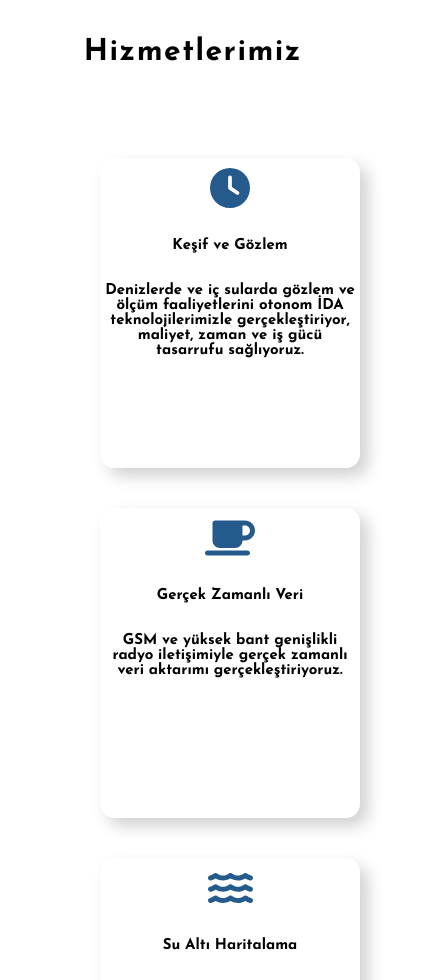
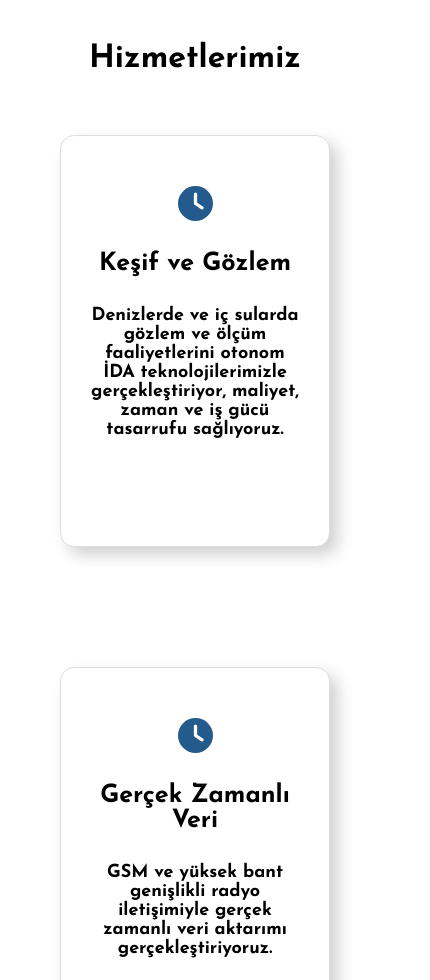
Before and after one commit to FezariTech/web, a React (Create React App) app: page / in a window 390 px wide. Shown: the part 1020-2000 px from the top of the page, 430 px wide, since content can reach past the window. Built offline with nearby package versions, Linux system fonts and the light colour scheme.

Commit message:
07.06.2023  web updated

```diff
--- a/src/App.css
+++ b/src/App.css
@@ -10,7 +10,7 @@
 }
 
 body {
-  width: 98.9vw;
+  width:100vw;
   height: 100vh;
 }
 
@@ -36,6 +36,9 @@ body {
 
 
 
+
+
+
 /*
 @media only screen and (max-width: 1000px) {
   body {
--- a/src/components/Footer.jsx
+++ b/src/components/Footer.jsx
@@ -16,6 +16,8 @@ function Footer() {
         <li><a href='#services'>Hizmetlerimiz</a></li>
         <li><a href='#contact'>İletişim</a></li>
       </ul>
+      <h5>Email: info@fezaritech.com </h5>
+
 
       <p class="copyright">
         &copy; 2023 | Tüm hakları saklıdır.
--- a/src/components/Navbar.jsx
+++ b/src/components/Navbar.jsx
@@ -11,7 +11,9 @@ function Navbar() {
   return (
 <nav className="navbar">
   <div id="logo">
-    <h3 className='logo'><a href="/">FezariTech</a></h3>
+    <h3 className='logo'>
+      <a href="/" style={{ textDecoration: 'none', color: 'black' }}>FezariTech</a>
+      </h3>
   </div>
   <div id="options">
     <ul className={isOpen ? "nav-links open" : "nav-links"} id="menu">
--- a/src/components/Positions.jsx
+++ b/src/components/Positions.jsx
@@ -23,11 +23,7 @@ const OpenPositions = () => {
       location: "Uzaktan çalışabilir.",
       description: "Şirketimizin reklam, web ve sosyal medya faaliyetlerinde kullanılacak içerik üreticileri arıyoruz.",
     },
-    {
-      title: "Mekatronik Mühendisi",
-      location: "Trabzon",
-      description: "Mekanik tasarım ve üretim süreçlerinde etkin rol alabilecek mekatronik mühendisleri arıyoruz.",
-    },
+
 
 
   ];
--- a/src/components/boxes.jsx
+++ b/src/components/boxes.jsx
@@ -1,38 +1,72 @@
 import React from 'react';
 import '../styles/boxes.css';
-import { FontAwesomeIcon } from '@fortawesome/react-fontawesome'
-import { faClock, faCoffee, faWater } from '@fortawesome/free-solid-svg-icons'
+import { FontAwesomeIcon } from '@fortawesome/react-fontawesome';
+import { faClock, faCoffee, faWater } from '@fortawesome/free-solid-svg-icons';
+
+const Boxes = () => {
+
+  const service = [
+    {
+      title: "Keşif ve Gözlem",
+      description: "Denizlerde ve iç sularda gözlem ve ölçüm faaliyetlerini otonom İDA teknolojilerimizle gerçekleştiriyor, maliyet, zaman ve iş gücü tasarrufu sağlıyoruz.",
+    },
+    {
+      title: "Gerçek Zamanlı Veri",
+      description: "GSM ve yüksek bant genişlikli radyo iletişimiyle gerçek zamanlı veri aktarımı gerçekleştiriyoruz.",
+    },
+    {
+      title: "Su Altı Haritalama",
+      description: "Yüksek çözünürlüklü sonar teknolojileriyle 3 boyutlu haritalama yapıyoruz.",
+    },
 
 
-function Boxes() {
+
+  ];
+
+
   return (
+<div>
+  <h1>Hizmetlerimiz</h1>
+    <div className="services">
 
-    <div id="services"  class="services">
-    <h1>Hizmetlerimiz</h1>
-    <div class="container3">
-      <div class="box">
-      <FontAwesomeIcon  icon={faClock}  className="my-icon"/>
-      <h2>Keşif ve Gözlem</h2>
-        <p>Denizlerde ve iç sularda gözlem ve ölçüm faaliyetlerini otonom İDA teknolojilerimizle gerçekleştiriyor, maliyet, zaman ve iş gücü tasarrufu sağlıyoruz.</p>
-        <ion-icon class="arrow" name="arrow-forward-outline"></ion-icon>
-      </div>
-      <div class="box">
-      <FontAwesomeIcon icon={faCoffee}  className="my-icon"/>
-      <h2>Gerçek Zamanlı Veri</h2>
-        <p>GSM ve yüksek bant genişlikli radyo iletişimiyle gerçek zamanlı veri aktarımı gerçekleştiriyoruz.</p>
-        <ion-icon class="arrow" name="arrow-forward-outline"></ion-icon>
-      </div>
-      <div class="box">
-      <FontAwesomeIcon icon={faWater}  className="my-icon"/>
-      <h2>Su Altı Haritalama</h2>
-        <p>Yüksek çözünürlüklü sonar teknolojileriyle 3 boyutlu haritalama yapıyoruz.</p>
-        <ion-icon class="arrow" name="arrow-forward-outline"></ion-icon>
-      </div>
+      {service.map((service, index) => (
+        <div key={index} className="service-box">
+         <FontAwesomeIcon icon={faClock} className="my-icon" />
+          <h3 className="service-title">{service.title}</h3>
+          <p className="service-description">{service.description}</p>
+
+        </div>
+      ))}
+    </div>
     </div>
 
-  </div>
 
+
+
+    // <div id="services" className="services">
+    //   <h1>Hizmetlerimiz</h1>
+    //   <div className="container3">
+    //     <div className="box">
+    //       <FontAwesomeIcon icon={faClock} className="my-icon" />
+    //       <h2>Keşif ve Gözlem</h2>
+    //       <p>Denizlerde ve iç sularda gözlem ve ölçüm faaliyetlerini otonom İDA teknolojilerimizle gerçekleştiriyor, maliyet, zaman ve iş gücü tasarrufu sağlıyoruz.</p>
+    //       <ion-icon className="arrow" name="arrow-forward-outline"></ion-icon>
+    //     </div>
+    //     <div className="box">
+    //       <FontAwesomeIcon icon={faCoffee} className="my-icon" />
+    //       <h2>Gerçek Zamanlı Veri</h2>
+    //       <p>GSM ve yüksek bant genişlikli radyo iletişimiyle gerçek zamanlı veri aktarımı gerçekleştiriyoruz.</p>
+    //       <ion-icon className="arrow" name="arrow-forward-outline"></ion-icon>
+    //     </div>
+    //     <div className="box">
+    //       <FontAwesomeIcon icon={faWater} className="my-icon" />
+    //       <h2>Su Altı Haritalama</h2>
+    //       <p>Yüksek çözünürlüklü sonar teknolojileriyle 3 boyutlu haritalama yapıyoruz.</p>
+    //       <ion-icon className="arrow" name="arrow-forward-outline"></ion-icon>
+    //     </div>
+    //   </div>
+    // </div>
   );
-}
+};
 
 export default Boxes;
--- a/src/styles/body.css
+++ b/src/styles/body.css
@@ -1,3 +1,5 @@
+
+
 .title {
   text-align: start;
   font-size: 50px;
--- a/src/styles/boxes.css
+++ b/src/styles/boxes.css
@@ -1,4 +1,4 @@
-
+/*
  h5 {
     margin-top: 150px;
     margin-left: 0px;
@@ -59,12 +59,12 @@
     border-radius: 14px;
     box-shadow: 8px 8px 16px #d1d1d1,
       -8px -8px 16px #ffffff;
-    padding: 50px;
     cursor: pointer;
     animation:
       1s ease-in-out 0s 1 slideInFromRight;
     margin: 0 auto;
-    align-items: center; /* Hizalama ayarı */
+    padding: 50px;
+   align-items: center;  Hizalama ayarı
 
   }
 
@@ -78,19 +78,6 @@
       margin: 40px auto;
       align-items: start;
     }
-  }
-  @keyframes slideInFromRight {
-    0% {
-      transform: translateX(100%);
-    }
-
-    100% {
-      transform: translateX(0);
-    }
-  }
-  .box:hover {
-    box-shadow: 0 0 20px #9ca4ab;
-    transform: translateY(-5px);
   }
 
   .icons {
@@ -133,8 +120,129 @@
     }
   }
 
-  .my-icon{
-    font-size: 40px;
+
+  @media only screen and (max-width: 1000px) {
+    .open-positions {
+      justify-content: flex-start;
+    }
+
+    .position-box {
+      width: calc(50% - 40px);
+      margin: 20px;
+    }
+  }
+
+  @media only screen and (max-width: 1000px) {
+    .position-box {
+      width: 100%;
+      margin: 20px;
+    }
+  }
+
+
+   */
+
+   .my-icon{
+    font-size: 35px;
     color: #245b8c;
-    margin-top: 5px;
+    margin-top: 20px;
   }
+
+  .service-box:hover .icons {
+    margin-top: 0;
+    color: #fff;
+  }
+
+  .service-box h2 {
+    font-weight: 600;
+    margin-top: 20px;
+  }
+
+  @keyframes slideInFromRight {
+    0% {
+      transform: translateX(100%);
+    }
+
+    100% {
+      transform: translateX(0);
+    }
+  }
+  .service-box:hover {
+    box-shadow: 0 0 20px #9ca4ab;
+    transform: translateY(-5px);
+  }
+
+h1{
+  margin-top: 60vh;
+}
+
+
+  .services {
+    display: flex;
+    flex-wrap: wrap;
+    align-items: center;
+    justify-content: space-evenly;
+    /*margin-top: 60vh;  Yüzde 10 oranında sayfa yüksekliği */
+  }
+
+
+  .services > div {
+margin: 60px;
+}
+.service-box {
+  width: 300px;
+  height: 350px;
+  background-color: #ffffff;
+  border: 1px solid #ddd;
+  border-radius: 10px;
+  padding: 30px;
+  margin:  auto;
+  margin-top: 10px;
+  margin-bottom: 50px;
+  box-shadow: 0px 3px 8px rgba(0, 0, 0, 0.2);
+  background: linear-gradient(145deg,
+        #e6e6e6 0,
+        #ffffff,
+      );
+    border-radius: 14px;
+    box-shadow: 8px 8px 16px #d1d1d1,
+      -8px -8px 16px #ffffff;
+    cursor: pointer;
+    animation:
+      1s ease-in-out 0s 1 slideInFromRight;
+}
+
+
+@media only screen and (max-width: 1000px) {
+.services {
+  justify-content: flex-start;
+}
+
+.service-box {
+  width: calc(50% - 40px);
+  margin: 20px;
+}
+}
+
+@media only screen and (max-width: 1000px) {
+.service-box {
+  width: 100%;
+  margin: 20px;
+}
+}
+
+.service-box > * {
+  margin-bottom: 30px;
+}
+
+.service-title {
+  font-size: 25px;
+  margin-top: 0;
+  font-family: 'Josefin Sans', sans-serif;
+}
+
+
+.service-description {
+  font-size: 18px;
+  font-family: 'Josefin Sans', sans-serif;
+}
--- a/src/styles/footer.css
+++ b/src/styles/footer.css
@@ -10,7 +10,9 @@
   .footer {
     margin-top: 100px;
     padding: 20px 0;
-    width: 430px;
+    max-width: 100%;
+    width: 100%;
+    box-sizing: border-box;
   }
 }
 
@@ -97,3 +99,19 @@ button {
   color: var(--primary-color);
   border-bottom: 2px solid #000;
 }
+
+@media only screen and (max-width: 430px) {
+  .footer ul li {
+    display: block;
+    margin-left: 0;
+    margin-bottom: 10px;
+  }
+}
+
+h5{
+  margin-top: 10px;
+  color: #333;
+}
+
+
+.copyright{margin-top: 10px;}
--- a/src/styles/form.css
+++ b/src/styles/form.css
@@ -12,11 +12,8 @@ form {
 
   @media only screen and (max-width: 1000px) {
     form {
-      /* max-width: 100%; */
       margin: 2rem auto;
-      /* padding: 2rem; */
       background-color: #fafbfe;
-      /* margin-left: 120px; */
       width: 260px;
       height: 500px;
       margin-top: 50px;
--- a/src/styles/navbar.css
+++ b/src/styles/navbar.css
@@ -7,8 +7,13 @@ nav {
 
   .logo{
     font-size: 30px;
+    text-decoration: none;
+    color: black;
 
   }
+
+
+
 
   #menu.hidden {
     display: none;
--- a/src/styles/positions.css
+++ b/src/styles/positions.css
@@ -24,20 +24,18 @@ margin: 60px;
 
 
 @media only screen and (max-width: 1000px) {
-  .open-positions {
+  .service {
     justify-content: flex-start;
   }
 
   .position-box {
     width: calc(50% - 40px);
-    margin: 20px;
   }
 }
 
 @media only screen and (max-width: 1000px) {
   .position-box {
     width: 100%;
-    margin: 20px;
   }
 }
 
```
Also changed, not shown: src/components/Form.jsx (+25 -10 lines).
